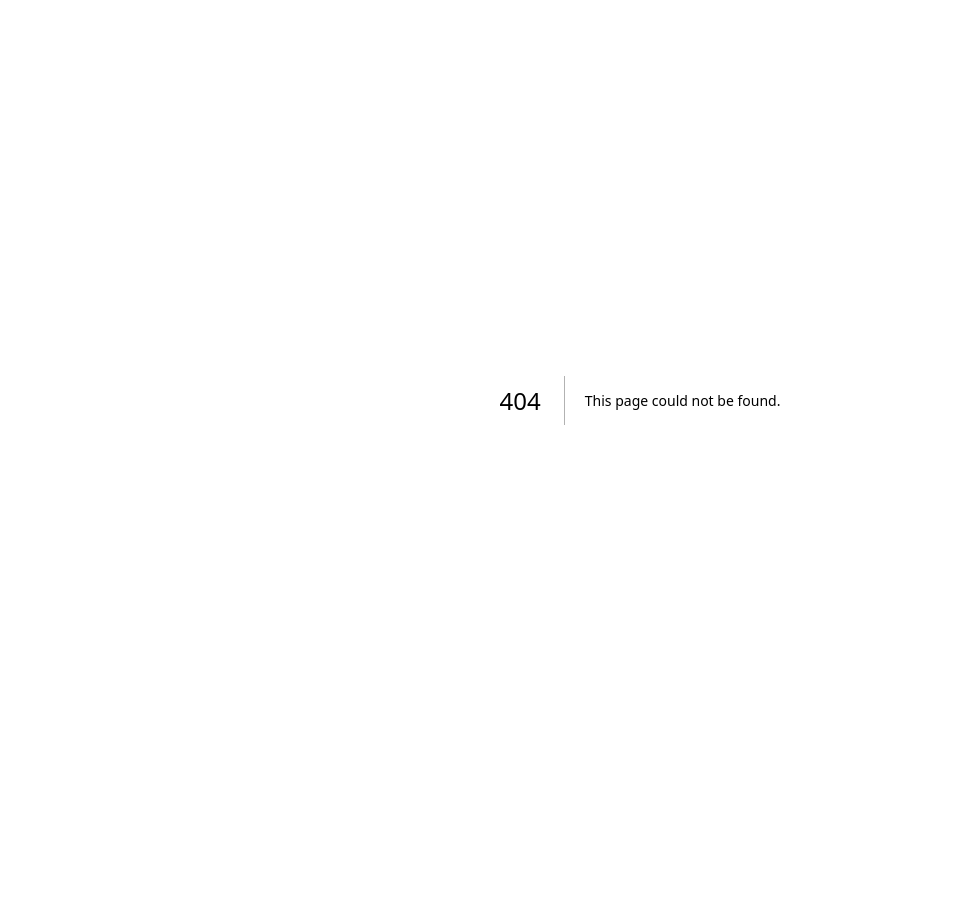
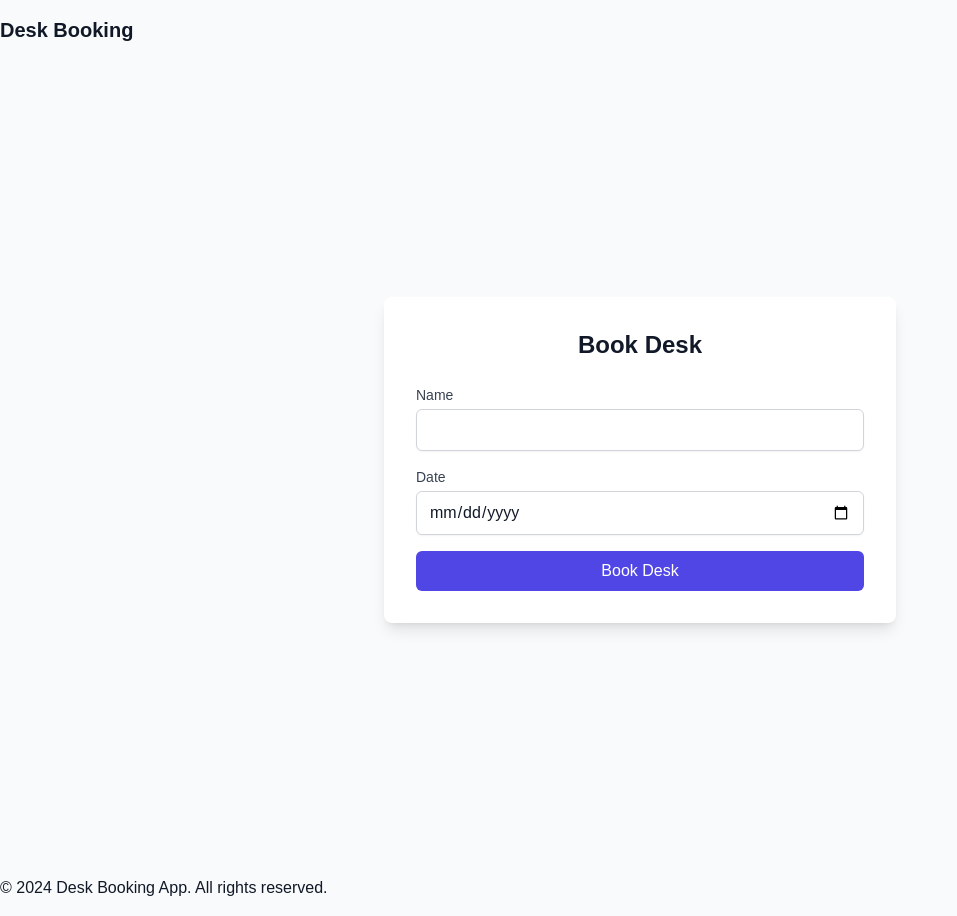
Before and after one commit to michael-hmrc/wander, a Next.js app in the folder wander/: page /desk/1 in a window 1280 px wide. Before the commit this address had no page. Shown: the whole page, without its empty margins (0-957 px from the left). Before the commit the page ends 800 px from the top, so only its background shows below. Built offline with nearby package versions, Linux system fonts and the light colour scheme.

Commit message:
add desk booking pages, styling wip

```diff
--- /dev/null
+++ b/wander/src/app/desk/[id]/page.tsx
@@ -0,0 +1,61 @@
+"use client";
+
+import { useRouter } from 'next/navigation';
+import { useState } from 'react';
+
+export default function BookDesk() {
+  const router = useRouter();
+  const [name, setName] = useState('');
+  const [date, setDate] = useState('');
+  const [message, setMessage] = useState('');
+
+  const handleBooking = async (e: React.FormEvent) => {
+    e.preventDefault();
+    setMessage(`Successfully booked desk on ${date}!`);
+  };
+
+  return (
+    <main className="flex flex-col items-center justify-center min-h-screen bg-gray-50 p-6">
+      <div className="bg-white shadow-lg rounded-lg p-8 w-full max-w-lg">
+        <h1 className="text-2xl font-bold text-center mb-6">Book Desk</h1>
+        <form onSubmit={handleBooking} className="space-y-4">
+          <div>
+            <label className="block text-sm font-medium text-gray-700 mb-1">
+              Name
+            </label>
+            <input
+              type="text"
+              value={name}
+              onChange={(e) => setName(e.target.value)}
+              required
+              className="w-full px-3 py-2 border border-gray-300 rounded-md shadow-sm focus:outline-none focus:ring-2 focus:ring-indigo-500 focus:border-indigo-500"
+            />
+          </div>
+          <div>
+            <label className="block text-sm font-medium text-gray-700 mb-1">
+              Date
+            </label>
+            <input
+              type="date"
+              value={date}
+              onChange={(e) => setDate(e.target.value)}
+              required
+              className="w-full px-3 py-2 border border-gray-300 rounded-md shadow-sm focus:outline-none focus:ring-2 focus:ring-indigo-500 focus:border-indigo-500"
+            />
+          </div>
+          <button
+            type="submit"
+            className="w-full bg-indigo-600 text-white py-2 px-4 rounded-md hover:bg-indigo-700 transition-colors"
+          >
+            Book Desk
+          </button>
+        </form>
+        {message && (
+          <p className="mt-4 text-center text-green-600 font-semibold">
+            {message}
+          </p>
+        )}
+      </div>
+    </main>
+  );
+}
--- a/wander/src/app/layout.tsx
+++ b/wander/src/app/layout.tsx
@@ -2,20 +2,45 @@ import type { Metadata } from "next";
 import localFont from "next/font/local";
 import "./globals.css";
 
+// Load local fonts with correct formats and variable usage
 const geistSans = localFont({
-  src: "./fonts/GeistVF.woff",
+  src: "./fonts/GeistVF.woff",  // Use woff2 for better performance
   variable: "--font-geist-sans",
   weight: "100 900",
 });
+
 const geistMono = localFont({
-  src: "./fonts/GeistMonoVF.woff",
+  src: "./fonts/GeistMonoVF.woff", // Use woff2 for better performance
   variable: "--font-geist-mono",
   weight: "100 900",
 });
 
+// Metadata for SEO and accessibility
 export const metadata: Metadata = {
-  title: "Create Next App",
-  description: "Generated by create next app",
+  title: "Desk Booking App",
+  description: "Easily book desks and workspaces with our intuitive platform.",
+  openGraph: {
+    title: "Desk Booking App",
+    description: "Easily book desks and workspaces with our intuitive platform.",
+    url: "https://your-app-url.com",
+    siteName: "Desk Booking App",
+    images: [
+      {
+        url: "/images/og-image.png",
+        width: 1200,
+        height: 630,
+        alt: "Desk Booking App",
+      },
+    ],
+    locale: "en_US",
+    type: "website",
+  },
+  twitter: {
+    card: "summary_large_image",
+    title: "Desk Booking App",
+    description: "Easily book desks and workspaces with our intuitive platform.",
+    images: ["/images/twitter-card.png"],
+  },
 };
 
 export default function RootLayout({
@@ -25,10 +50,28 @@ export default function RootLayout({
 }>) {
   return (
     <html lang="en">
+      <head>
+        <meta name="viewport" content="width=device-width, initial-scale=1" />
+        {/* Other meta tags for SEO, accessibility */}
+      </head>
       <body
-        className={`${geistSans.variable} ${geistMono.variable} antialiased`}
+        className={`${geistSans.variable} ${geistMono.variable} antialiased bg-gray-50 text-gray-900`}
       >
-        {children}
+        <header>
+          {/* Example: Global Navigation Bar */}
+          <nav className="container mx-auto py-4">
+            <a href="/" className="text-xl font-bold">
+              Desk Booking
+            </a>
+            {/* Add links or navigation here */}
+          </nav>
+        </header>
+        <main className="container mx-auto min-h-screen">
+          {children} {/* Page content */}
+        </main>
+        <footer className="container mx-auto py-4">
+          <p>&copy; {new Date().getFullYear()} Desk Booking App. All rights reserved.</p>
+        </footer>
       </body>
     </html>
   );
--- a/wander/src/app/page.tsx
+++ b/wander/src/app/page.tsx
@@ -1,101 +1,34 @@
-import Image from "next/image";
+import Link from 'next/link';
 
-export default function Home() {
+interface Desk {
+  id: number;
+  name: string;
+  price: number;
+  location: string;
+}
+
+export default function HomePage() {
+  const desks: Desk[] = [
+    { id: 1, name: 'Desk 1', price: 25, location: 'Downtown' },
+    { id: 2, name: 'Desk 2', price: 30, location: 'Uptown' },
+  ];
+
   return (
-    <div className="grid grid-rows-[20px_1fr_20px] items-center justify-items-center min-h-screen p-8 pb-20 gap-16 sm:p-20 font-[family-name:var(--font-geist-sans)]">
-      <main className="flex flex-col gap-8 row-start-2 items-center sm:items-start">
-        <Image
-          className="dark:invert"
-          src="https://nextjs.org/icons/next.svg"
-          alt="Next.js logo"
-          width={180}
-          height={38}
-          priority
-        />
-        <ol className="list-inside list-decimal text-sm text-center sm:text-left font-[family-name:var(--font-geist-mono)]">
-          <li className="mb-2">
-            Get started by editing{" "}
-            <code className="bg-black/[.05] dark:bg-white/[.06] px-1 py-0.5 rounded font-semibold">
-              src/app/page.tsx
-            </code>
-            .
+    <main>
+      <h1>Available Workspaces</h1>
+      <ul>
+        {desks.map((desk) => (
+          <li key={desk.id}>
+            <h2>{desk.name}</h2>
+            <p>Price: ${desk.price} per day</p>
+            <p>Location: {desk.location}</p>
+            {/* Correct Link for booking page */}
+            <Link href={`/desk/${desk.id}`}>
+              Book Now
+            </Link>
           </li>
-          <li>Save and see your changes instantly.</li>
-        </ol>
-
-        <div className="flex gap-4 items-center flex-col sm:flex-row">
-          <a
-            className="rounded-full border border-solid border-transparent transition-colors flex items-center justify-center bg-foreground text-background gap-2 hover:bg-[#383838] dark:hover:bg-[#ccc] text-sm sm:text-base h-10 sm:h-12 px-4 sm:px-5"
-            href="https://vercel.com/new?utm_source=create-next-app&utm_medium=appdir-template-tw&utm_campaign=create-next-app"
-            target="_blank"
-            rel="noopener noreferrer"
-          >
-            <Image
-              className="dark:invert"
-              src="https://nextjs.org/icons/vercel.svg"
-              alt="Vercel logomark"
-              width={20}
-              height={20}
-            />
-            Deploy now
-          </a>
-          <a
-            className="rounded-full border border-solid border-black/[.08] dark:border-white/[.145] transition-colors flex items-center justify-center hover:bg-[#f2f2f2] dark:hover:bg-[#1a1a1a] hover:border-transparent text-sm sm:text-base h-10 sm:h-12 px-4 sm:px-5 sm:min-w-44"
-            href="https://nextjs.org/docs?utm_source=create-next-app&utm_medium=appdir-template-tw&utm_campaign=create-next-app"
-            target="_blank"
-            rel="noopener noreferrer"
-          >
-            Read our docs
-          </a>
-        </div>
-      </main>
-      <footer className="row-start-3 flex gap-6 flex-wrap items-center justify-center">
-        <a
-          className="flex items-center gap-2 hover:underline hover:underline-offset-4"
-          href="https://nextjs.org/learn?utm_source=create-next-app&utm_medium=appdir-template-tw&utm_campaign=create-next-app"
-          target="_blank"
-          rel="noopener noreferrer"
-        >
-          <Image
-            aria-hidden
-            src="https://nextjs.org/icons/file.svg"
-            alt="File icon"
-            width={16}
-            height={16}
-          />
-          Learn
-        </a>
-        <a
-          className="flex items-center gap-2 hover:underline hover:underline-offset-4"
-          href="https://vercel.com/templates?framework=next.js&utm_source=create-next-app&utm_medium=appdir-template-tw&utm_campaign=create-next-app"
-          target="_blank"
-          rel="noopener noreferrer"
-        >
-          <Image
-            aria-hidden
-            src="https://nextjs.org/icons/window.svg"
-            alt="Window icon"
-            width={16}
-            height={16}
-          />
-          Examples
-        </a>
-        <a
-          className="flex items-center gap-2 hover:underline hover:underline-offset-4"
-          href="https://nextjs.org?utm_source=create-next-app&utm_medium=appdir-template-tw&utm_campaign=create-next-app"
-          target="_blank"
-          rel="noopener noreferrer"
-        >
-          <Image
-            aria-hidden
-            src="https://nextjs.org/icons/globe.svg"
-            alt="Globe icon"
-            width={16}
-            height={16}
-          />
-          Go to nextjs.org →
-        </a>
-      </footer>
-    </div>
+        ))}
+      </ul>
+    </main>
   );
 }
```
